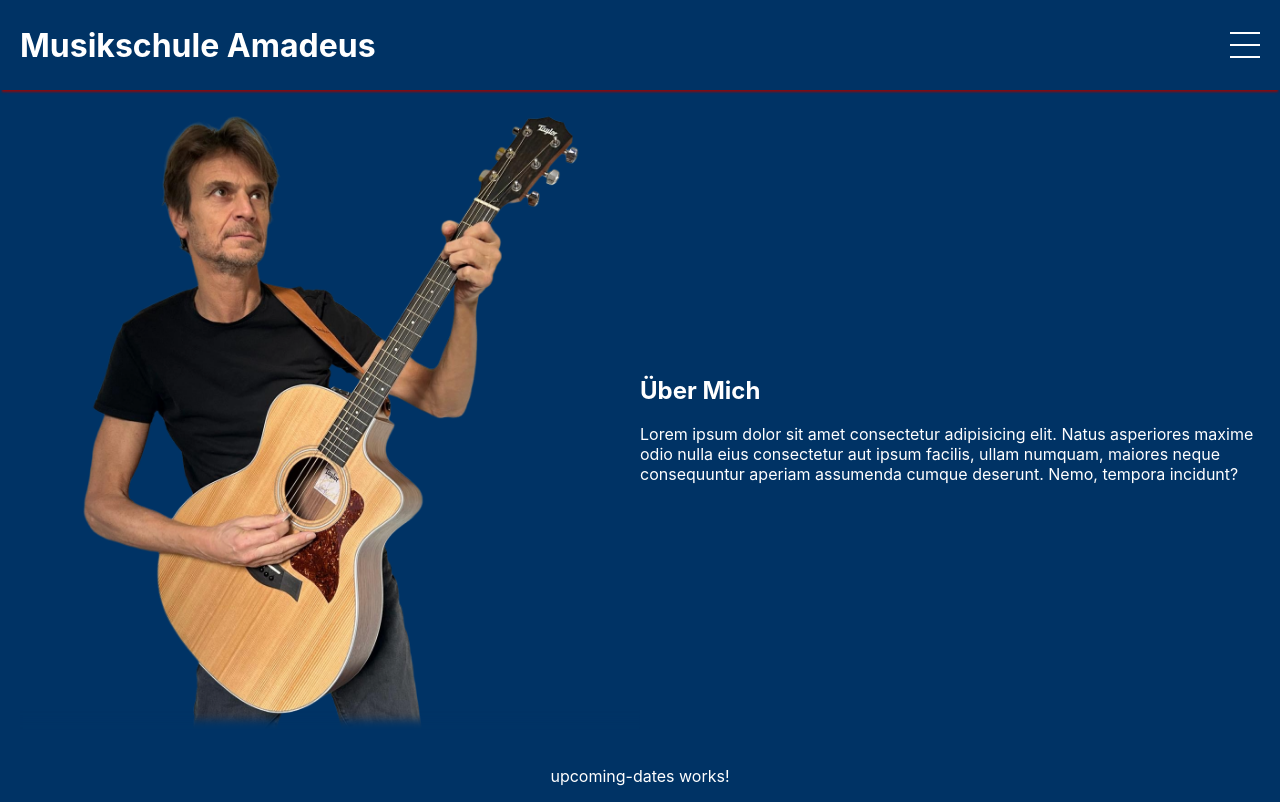
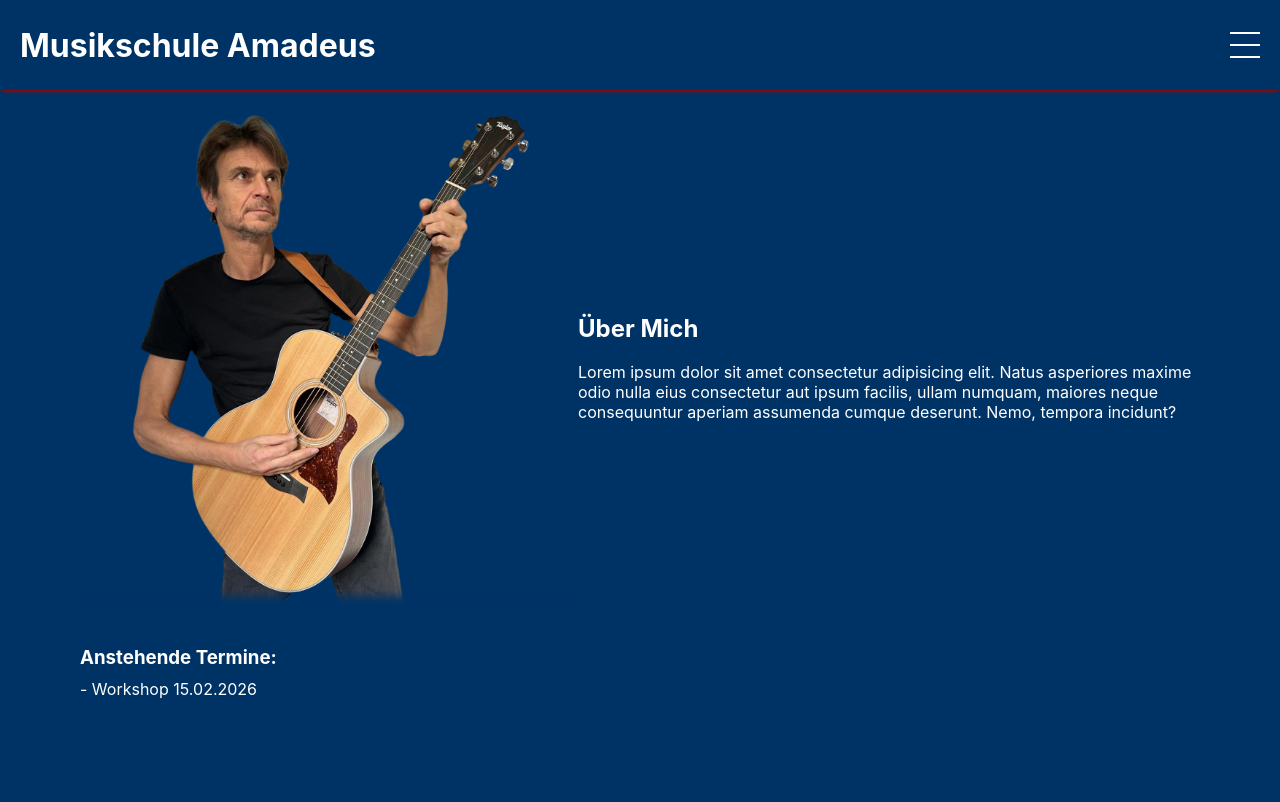
Before and after one commit to JanTHorstmann/Lars-Fischer-Website, an Angular app: page /dashboard in a window 1280 px wide. Built offline with nearby package versions, Linux system fonts and the light colour scheme; a web font is replaced by a local one.

Commit message:
fill and style upcommingDates

```diff
--- a/src/app/features/introduction/introduction.scss
+++ b/src/app/features/introduction/introduction.scss
@@ -11,7 +11,7 @@
     //     box-shadow: inset 0px 0px 10px 10px #fffa;
     // }
     .image {
-        width: 50%;
+        width: 40%;
         aspect-ratio: 1;
         background-image: url('../../../../public/assets/img/lars_fischer.png');
         background-size: contain;
--- a/src/app/features/upcoming-dates/upcoming-dates.html
+++ b/src/app/features/upcoming-dates/upcoming-dates.html
@@ -1 +1,6 @@
-<p>upcoming-dates works!</p>
+<div class="content">
+    <h3>Anstehende Termine:</h3>
+    <div>
+        <span>- Workshop 15.02.2026</span>
+    </div>
+</div>
--- a/src/app/features/upcoming-dates/upcoming-dates.scss
+++ b/src/app/features/upcoming-dates/upcoming-dates.scss
@@ -0,0 +1,24 @@
+@use '../../../mixins.scss' as m;
+
+.content {
+    @include m.d-flex-justify-align($align: flex-start);
+    flex-direction: column;
+    gap: 10px;
+    padding: 20px 80px;
+    max-width: 1440px;
+    width: 100%;
+
+    h3 {
+        margin: 0;
+    }
+}
+
+
+@media (max-width: 800px) {
+    .content {
+        border-top: 2px solid #860B10;
+        border-bottom: 2px solid #860B10;
+        padding: 20px;
+
+    }
+}
--- a/src/app/shared/components/navbar/navbar.scss
+++ b/src/app/shared/components/navbar/navbar.scss
@@ -3,7 +3,6 @@
 header {
     @include m.d-flex-justify-align($justify: space-between);
     padding: 20px;
-    // border-bottom: 1px solid #860B10;
     box-shadow: 0 4px 2px -2px #860B10;
     max-width: 1440px;
     width: 100%;
```
